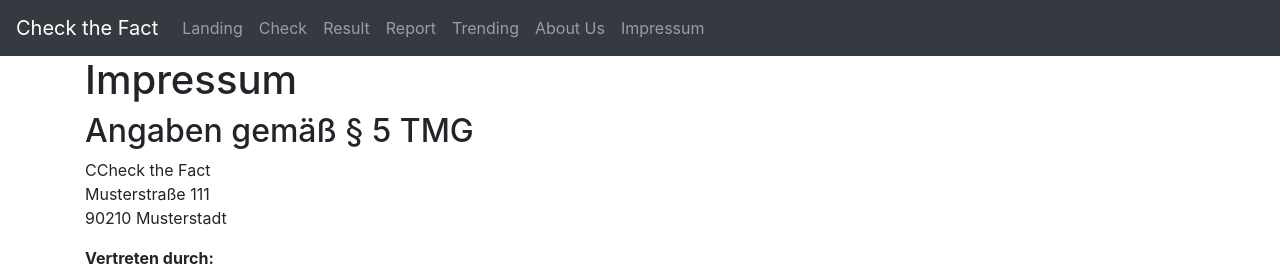
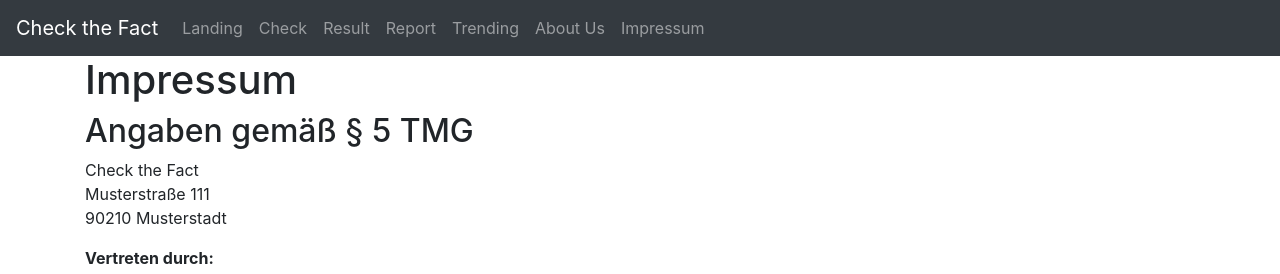
Before and after one commit to Check-den-Fakt/WirVsKrisenkommunikation, a React (Create React App) app in the folder frontend/: page /impressum in a window 1280 px wide. Shown: the top 274 px of the page. Built offline with nearby package versions, Linux system fonts and the light colour scheme.

Commit message:
Too much

```diff
--- a/frontend/src/pages/Impressum/Impressum.js
+++ b/frontend/src/pages/Impressum/Impressum.js
@@ -3,14 +3,14 @@ import { AddNews } from '../../components/AddNews';
 import { Diagram } from '../../components/Diagram';
 import { ProgressBar } from 'react-bootstrap';
 
-export default function Result({ result }) {
+export default function Impressum({ impressum }) {
   // Declare a new state variable, which we'll call "count"
   return (
     <div>
         <h1>Impressum</h1>
 
         <h2>Angaben gem&auml;&szlig; &sect; 5 TMG</h2>
-        <p>CCheck the Fact<br />
+        <p>Check the Fact<br />
             Musterstra&szlig;e 111<br />
             90210 Musterstadt</p>
 
--- a/frontend/src/pages/Rechtliches/Datenschutzerklaerung.js
+++ b/frontend/src/pages/Rechtliches/Datenschutzerklaerung.js
@@ -3,7 +3,7 @@ import { AddNews } from '../../components/AddNews';
 import { Diagram } from '../../components/Diagram';
 import { ProgressBar } from 'react-bootstrap';
 
-export default function Result({ result }) {
+export default function Datenschutzerklaerung({ Datenschutzerklaerung }) {
   // Declare a new state variable, which we'll call "count"
   return (
     <div>
```
